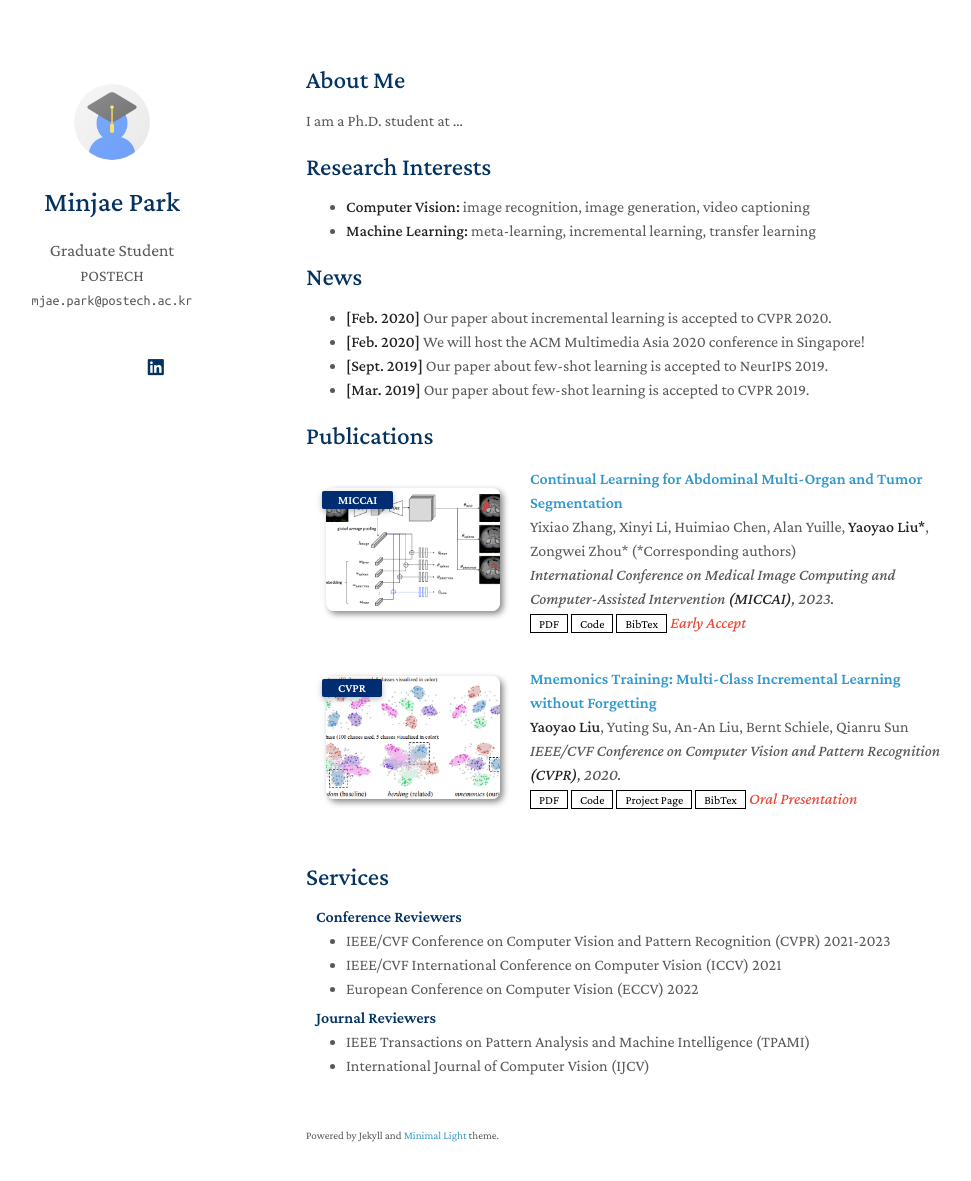
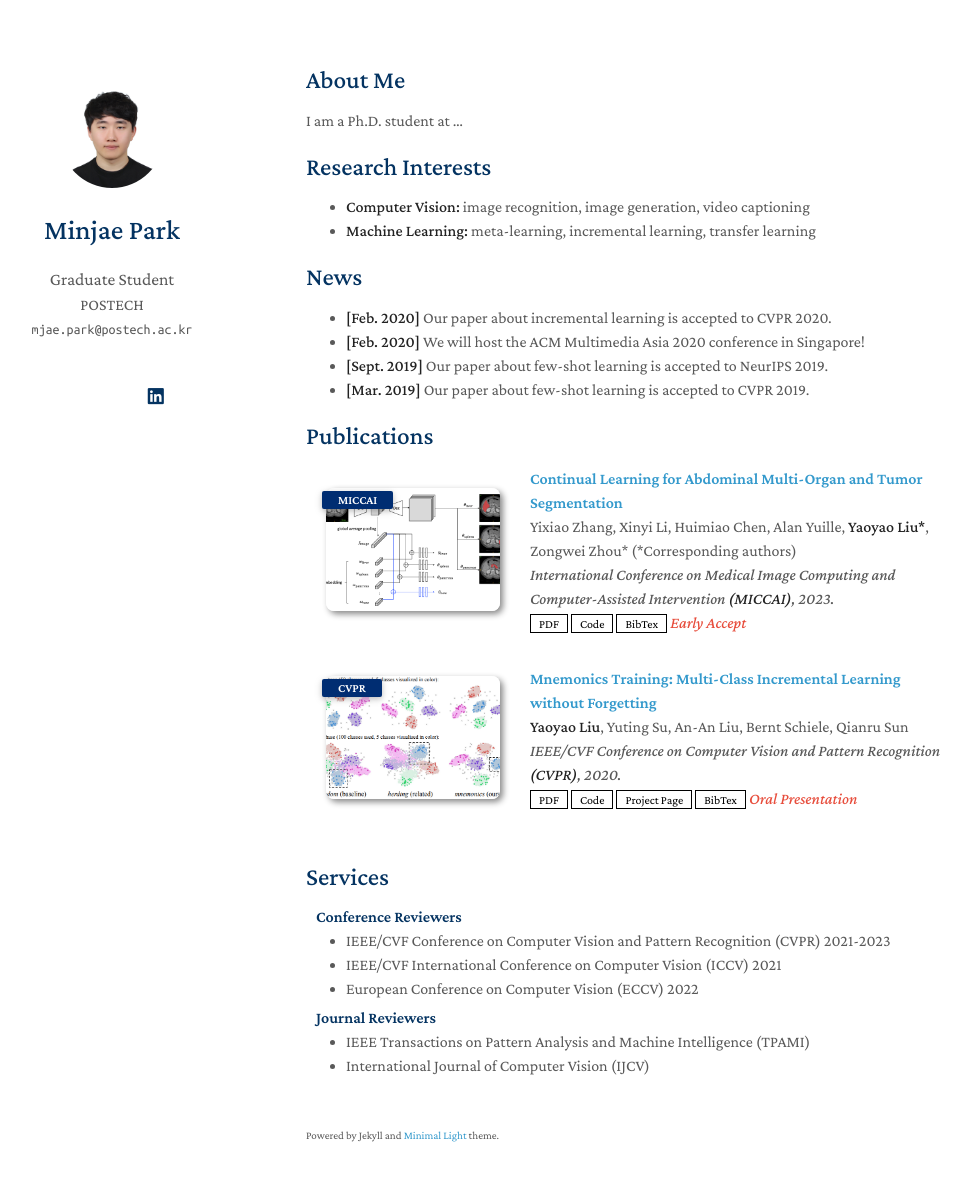
Before and after one commit to mjae-park/mjae-park.github.io, a Jekyll site: the page built from index.md, in a window 1280 px wide and 1216 px high. Shown: the top 1181 px of the window, without its empty margins (164-1135 px from the left). Built offline with Jekyll 4.4.1, drawn with Linux system fonts in a browser that asks for light colours; a style sheet for code colours, icons or effects is not loaded; our own code applies the rules of GitHub Pages for plain Markdown files.

Commit message:
Update _config.yml

```diff
--- a/_config.yml
+++ b/_config.yml
@@ -17,7 +17,7 @@ linkedin: www.linkedin.com/in/minjae-park-941368284
 
 # Images (e.g., your profile picture and your website's favicon)
 # "favicon" and "favicon_dark" are used for the light and dark modes, respectively.
-avatar: ./assets/img/avatar.png
+avatar: ./assets/img/minjae.jpeg
 favicon: ./assets/img/favicon.png
 favicon_dark: ./assets/img/favicon-dark.png
 
```
